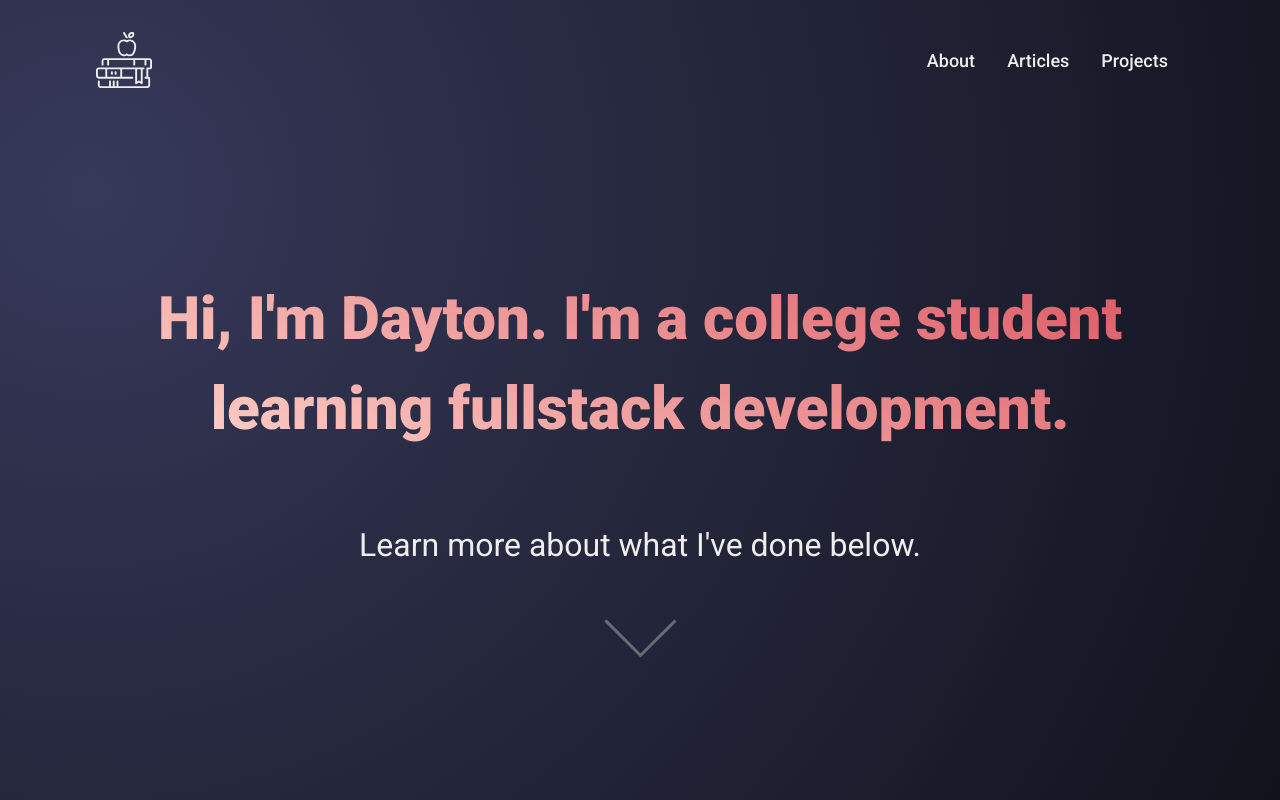
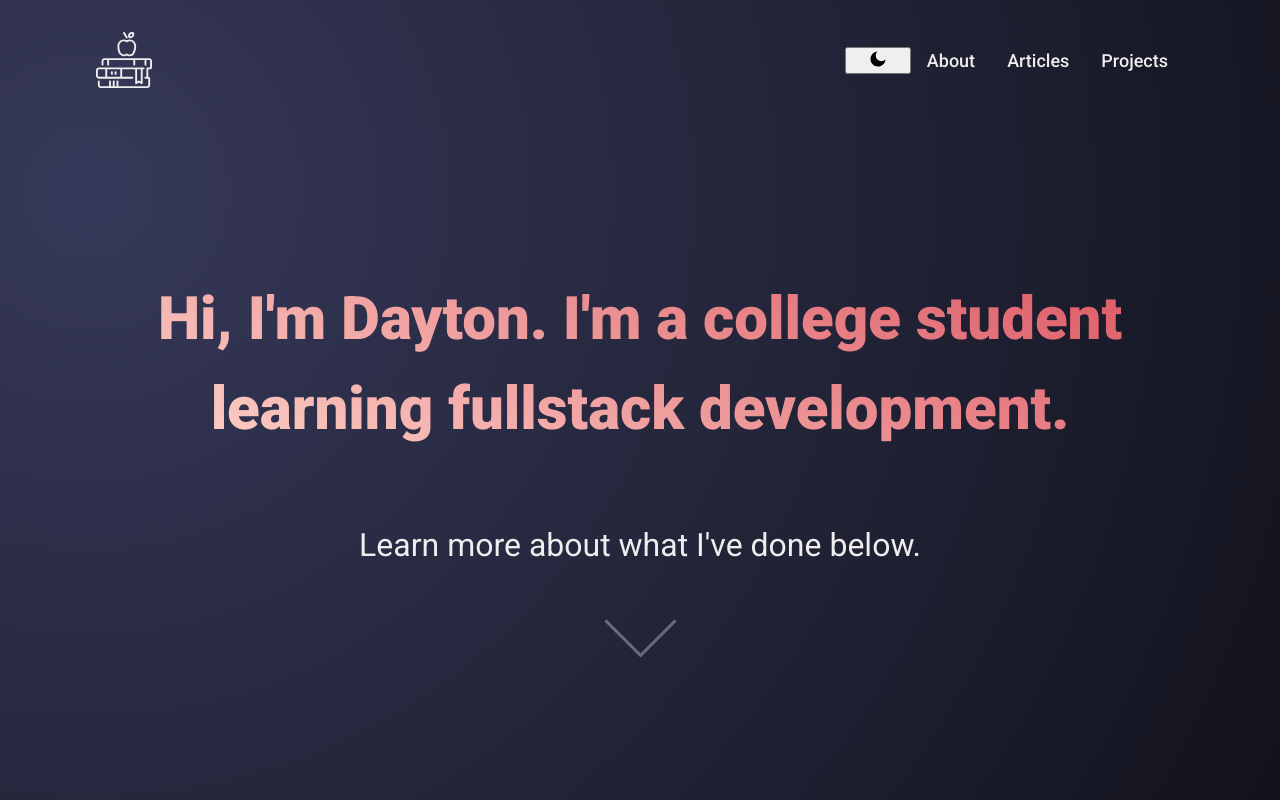
Before and after one commit to daytoncf/my-portfolio, a React (Create React App) app: page /about in a window 1280 px wide. Shown: the top 800 px of the page. Built offline with nearby package versions, Linux system fonts and the light colour scheme.

Commit message:
Light mode button WIP, state lifted up to App component need to pass a function to Menu Component

```diff
--- a/src/App.js
+++ b/src/App.js
@@ -1,12 +1,26 @@
+import { Component } from 'react';
 import { Route, Routes } from 'react-router-dom';
 import { Navbar, Header, Projects, About, Articles } from './components';
 import './App.css';
 
-function App() {
+class App extends Component {
+  state = {
+    darkMode: true
+  };
+
+  toggleDarkMode = () => {
+    this.setState({
+      darkMode: !this.darkMode
+    });
+  };
+
+  render() {
+    let appClass =  (this.state.darkMode) ? "App gradient__bg" : "App-light";
+
     return (
-      <div className="App gradient__bg">
-        <Navbar className="navbar"/>
-        <Header />
+        <div className={appClass}>
+          <Navbar className="navbar" toggleDM={this.toggleDarkMode}/>
+          <Header  />
           <Routes>
             <Route path="/" element={<Projects />} />
             <Route path="/about" component={<About />} />
@@ -14,6 +28,7 @@ function App() {
           </Routes>
         </div>
     );
+  };
 }
 
 export default App;
--- a/src/components/about/About.jsx
+++ b/src/components/about/About.jsx
@@ -1,6 +1,6 @@
 import React from 'react'
 
-export default function About() {
+export default function About(props) {
     return (
         <div>
             <h1>This part of the website is still under construction 🔥</h1>
--- a/src/components/articles/Articles.jsx
+++ b/src/components/articles/Articles.jsx
@@ -1,6 +1,6 @@
 import React from 'react'
 
-export default function Articles() {
+export default function Articles(props) {
     return (
         <div>
 
--- a/src/components/header/Header.jsx
+++ b/src/components/header/Header.jsx
@@ -1,7 +1,7 @@
 import React from 'react';
 import './header.css';
 
-const Header = () => {
+const Header = (props) => {
     return (
         <div className="header section__padding">
             <div className='header__content'>
--- a/src/components/navbar/Navbar.jsx
+++ b/src/components/navbar/Navbar.jsx
@@ -1,12 +1,13 @@
 import React, { useState } from 'react';
 import { Link } from 'react-router-dom';
-import { RiCloseLine, RiMenu3Line } from 'react-icons/ri';
+import { RiCloseLine, RiMenu3Line, RiMoonFill } from 'react-icons/ri';
 import logo from '../../assets/book_logo.svg';
 import './navbar.css';
 
-const Menu = () => {
+const Menu = (props) => {
   return(
     <>
+      <button onClick={props.darkModeToggle}><RiMoonFill className='navbar__links_item' alt='Dark Mode Toggle' /></button>
       <Link to="/about" className='navbar__links_item'> About</Link>
       <Link to="/articles" className='navbar__links_item'> Articles</Link>
       <Link to="/" className='navbar__links_item'> Projects</Link>
@@ -14,14 +15,14 @@ const Menu = () => {
   )
 }
 
-const Navbar = () => {
+const Navbar = (props) => {
   const [toggleMenu, setToggleMenu] = useState(false);
 
     return (
         <div className="navbar">
           <img className="navbar__logo" src={logo} alt="logo"/>
           <div className="navbar__links">
-            <Menu />
+            <Menu darkModeToggle={props.toggleDM} />
           </div>
           <div className="navbar__menu">
             {toggleMenu
--- a/src/components/projects/Projects.jsx
+++ b/src/components/projects/Projects.jsx
@@ -5,7 +5,7 @@ import { SiDiscord } from 'react-icons/si'
 
 
 
-export default function Projects() {
+export default function Projects(props) {
     const projects = [
       {
         image: {SiDiscord},
--- a/src/components/projects/Thumbnail.jsx
+++ b/src/components/projects/Thumbnail.jsx
@@ -1,7 +1,7 @@
 import React from 'react'
 import './thumbnail.css'
 
-const Thumbnail = () => {
+const Thumbnail = (props) => {
     return (
         <div className='project__card'>
             <img alt="placeholder" />
```
Lines whose indentation alone changed are shown as unchanged.
